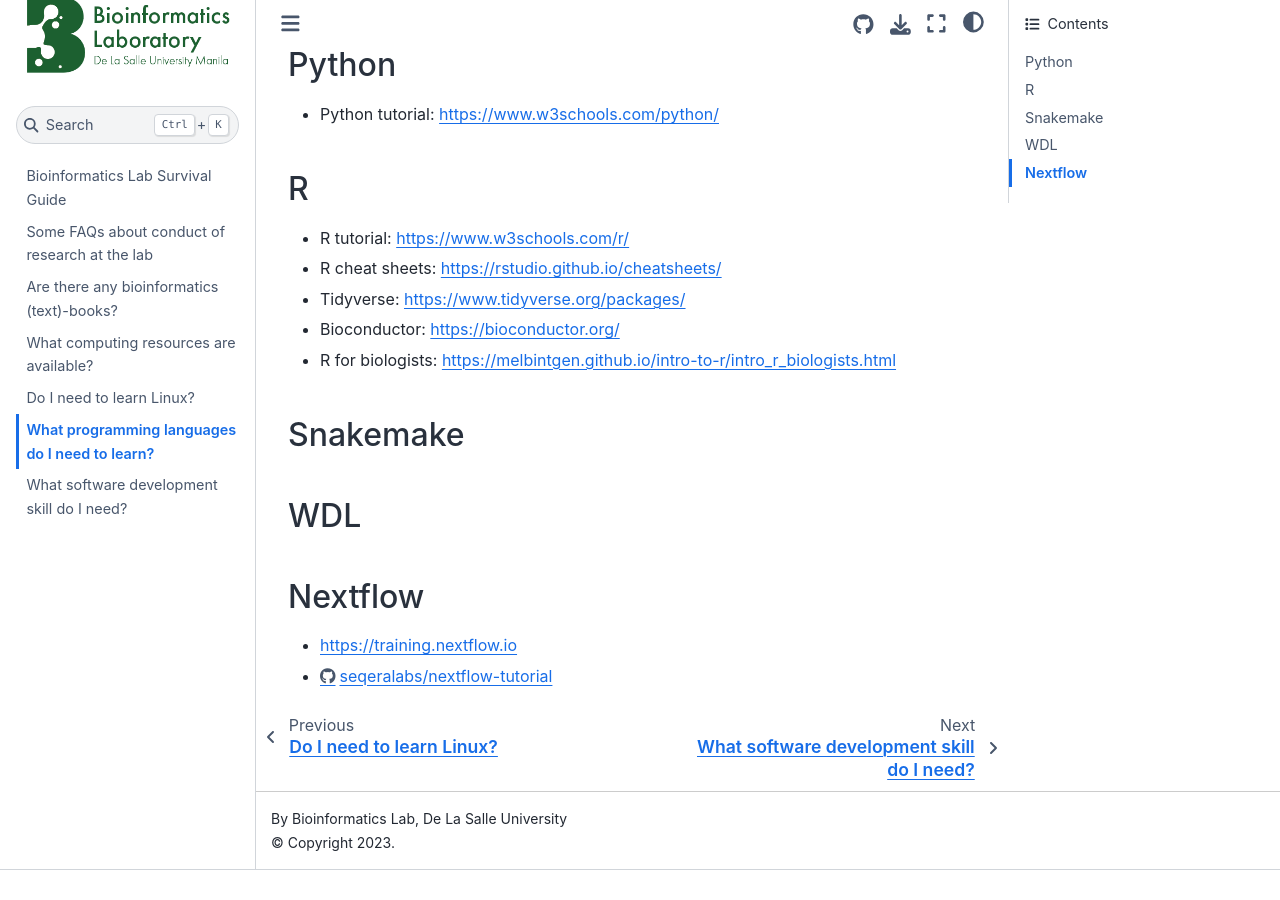
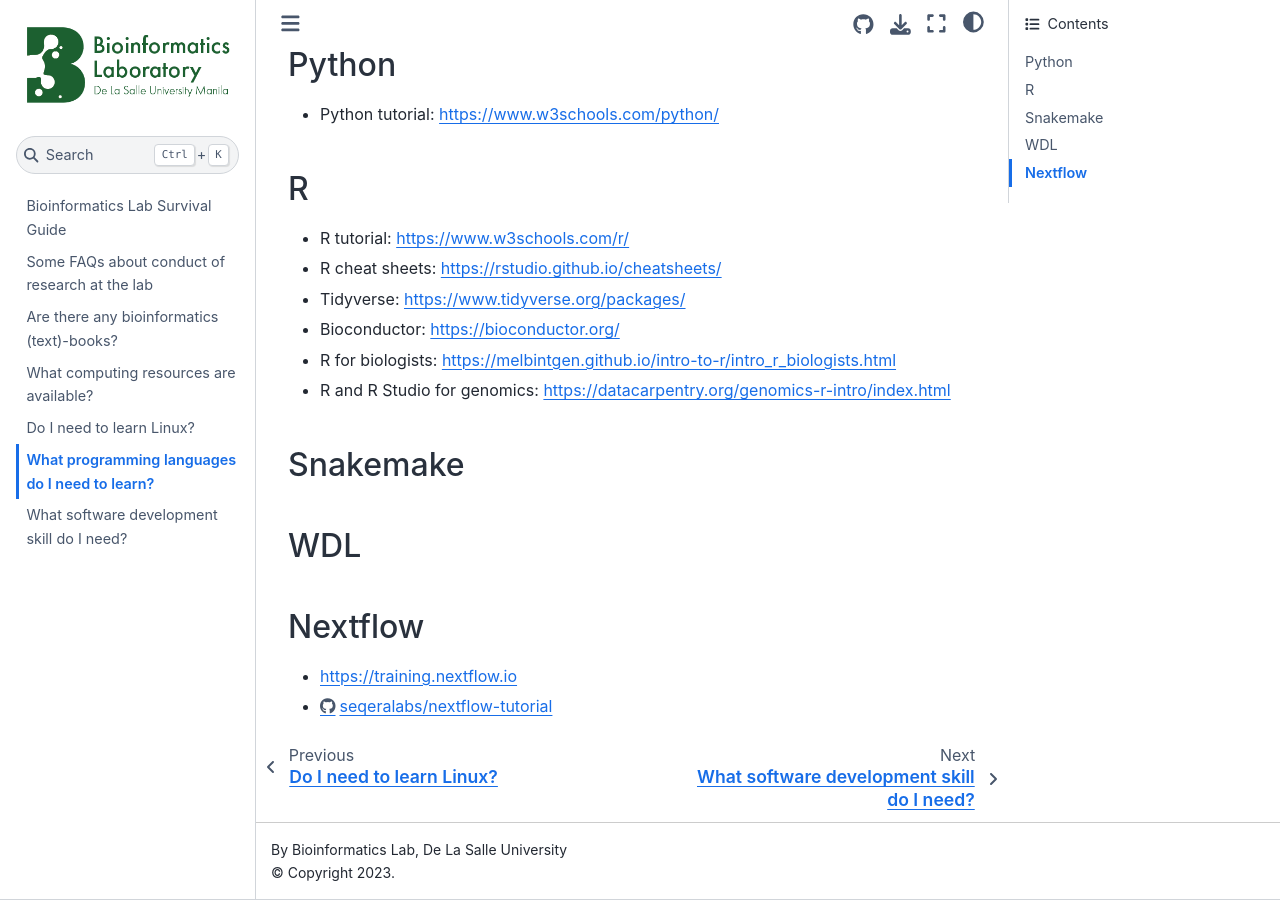
Before and after one commit to bioinfodlsu/bioinfodlsu-survival-guide, a Jupyter Book: the page built from programming-languages.md, in a window 1280 px wide and 900 px high, scrolled down 586 px. Built offline with Jupyter Book 1.0.4 settings and Sphinx 7.4.7 and the Sphinx Book theme 1.1.4, drawn with Linux system fonts in a browser that asks for light colours; before the commit the page ends 1456 px from its top, so only the background shows below that.

Commit message:
Add R and RStudio for genomics resource

```diff
--- a/programming-languages.md
+++ b/programming-languages.md
@@ -22,6 +22,7 @@ Here are some resources:
 - Tidyverse: https://www.tidyverse.org/packages/
 - Bioconductor: https://bioconductor.org/
 - R for biologists: https://melbintgen.github.io/intro-to-r/intro_r_biologists.html
+- R and R Studio for genomics: https://datacarpentry.org/genomics-r-intro/index.html
 
 ## Snakemake
 
```
